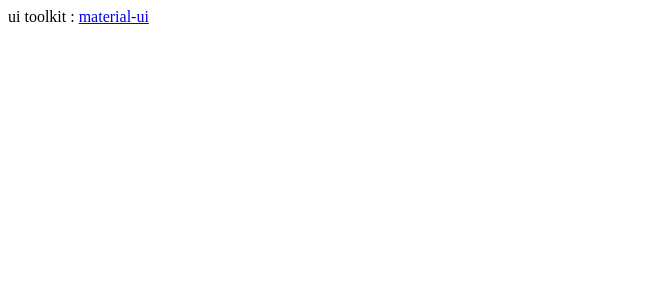
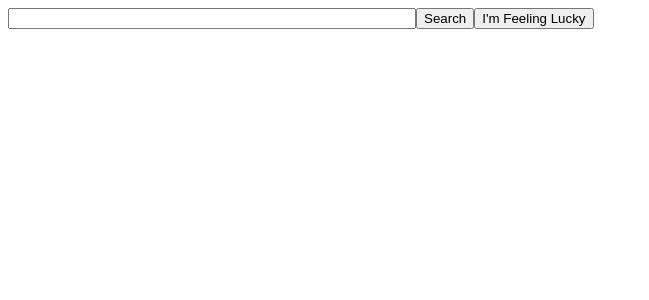
Before and after one commit to AndreyGladkov/hh-school-react, a React (Create React App) app: page / in a window 1280 px wide. Shown: the top 300 px of the page, without its empty margins (0-649 px from the left). Built offline with nearby package versions, Linux system fonts and the light colour scheme.

Commit message:
Доработки по задаче

```diff
--- a/src/App.js
+++ b/src/App.js
@@ -1,9 +1,70 @@
 import React, { Fragment } from "react";
+import LogComponent from "./components/LogComponent"
+import "./styles.css"
 
-export default function App() {
-  return (
-      <Fragment>
-          ui toolkit : <a href="https://material-ui.com/getting-started/installation/">material-ui</a>
-      </Fragment>
-  );
+export default class App extends React.Component {
+  constructor(props) {
+    super(props);
+    this.URL = 'http://localhost:9200/api';
+    this.state = {
+      inputValue: '',
+      searchStatus: 'success',
+      logComponents: []
+    };
+  }
+
+  render() {
+    return (
+        <Fragment>
+          <input className='searchInput' value={this.state.inputValue} onChange={ event => this.updateInputValue(event.target.value) }/>
+          <button onClick={ () => this.search(this.state.inputValue) }>Search</button>
+          <button onClick={ () => this.handleFeelingLuckyClick() }>I'm Feeling Lucky</button>
+          <div>
+            {this.state.searchStatus === 'failed' ? <span>Search failed</span> : this.state.logComponents}
+          </div>
+        </Fragment>
+    );
+  }
+
+  updateInputValue(value) {
+    this.setState({
+      inputValue: value
+    });
+  }
+
+  handleFeelingLuckyClick() {
+    fetch(this.URL + '/feelinglucky')
+    .then((response) => {
+			if (response.status !== 200) {
+				throw new Error("Can't fetch response. Response status: " + response.status);
+			}
+			return response.json();
+    })
+    .then((data) => {
+      this.updateInputValue(data.rid)
+    })
+    .catch(() => {
+      this.updateInputValue('')
+    });
+  }
+
+  search(rid) {
+    fetch(this.URL + '/logs?rid=' + rid)
+    .then((response) => {
+			if (response.status !== 200) {
+				throw new Error("Can't fetch response. Response status: " + response.status);
+      }
+      this.setState({searchStatus: 'success'});
+			return response.json();
+    })
+    .then((data) => {
+      this.setState({
+        logComponents: Object.keys(data).map(item => <LogComponent key={item} logComponentTitle={item} logComponentItems={data[item]} />)
+      });
+    })
+    .catch(() => {
+      this.setState({searchStatus: 'failed'});
+    });
+  }
+
 };
--- /dev/null
+++ b/src/components/LogComponent.js
@@ -0,0 +1,15 @@
+import React from "react"
+import LogItem from "./LogItem"
+
+export default function LogComponent(props) {
+    const LogComponentItems = props.logComponentItems.map( (item, index) => {
+        return <LogItem key={index} timestamp={item.timestamp} level={item.lvl} message={item.message} />
+    });
+    return (
+        <div>
+            <h3>{props.logComponentTitle}</h3>
+            {LogComponentItems}
+            <hr/>
+        </div>
+    )
+}
--- /dev/null
+++ b/src/components/LogItem.js
@@ -0,0 +1,14 @@
+import React from "react"
+
+export default function LogItem(props) {
+    return (
+        <div>
+            <div>
+                <span>{props.timestamp + ' '}</span>
+                <span className={props.level === 'ERROR' ? 'errorLogItem': 'normalLogItem'}>{props.level}</span>
+                <span>{' ' + props.message}</span>
+            </div>
+            <br/>
+        </div>
+    )
+}
--- /dev/null
+++ b/src/styles.css
@@ -0,0 +1,11 @@
+.errorLogItem {
+    color:red;
+}
+
+.normalLogItem {
+    color: green;
+}
+
+.searchInput {
+    width: 400px;
+}
```
